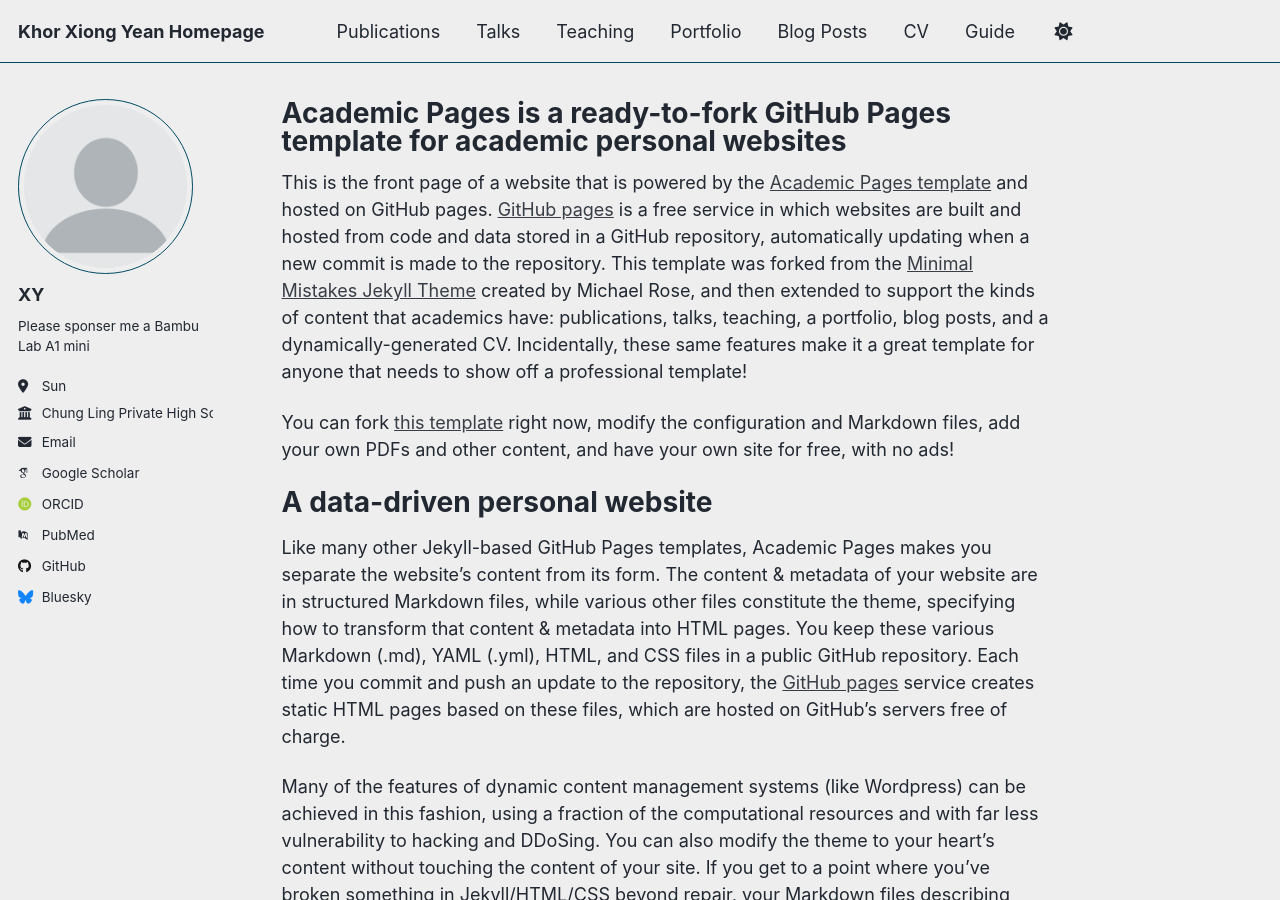
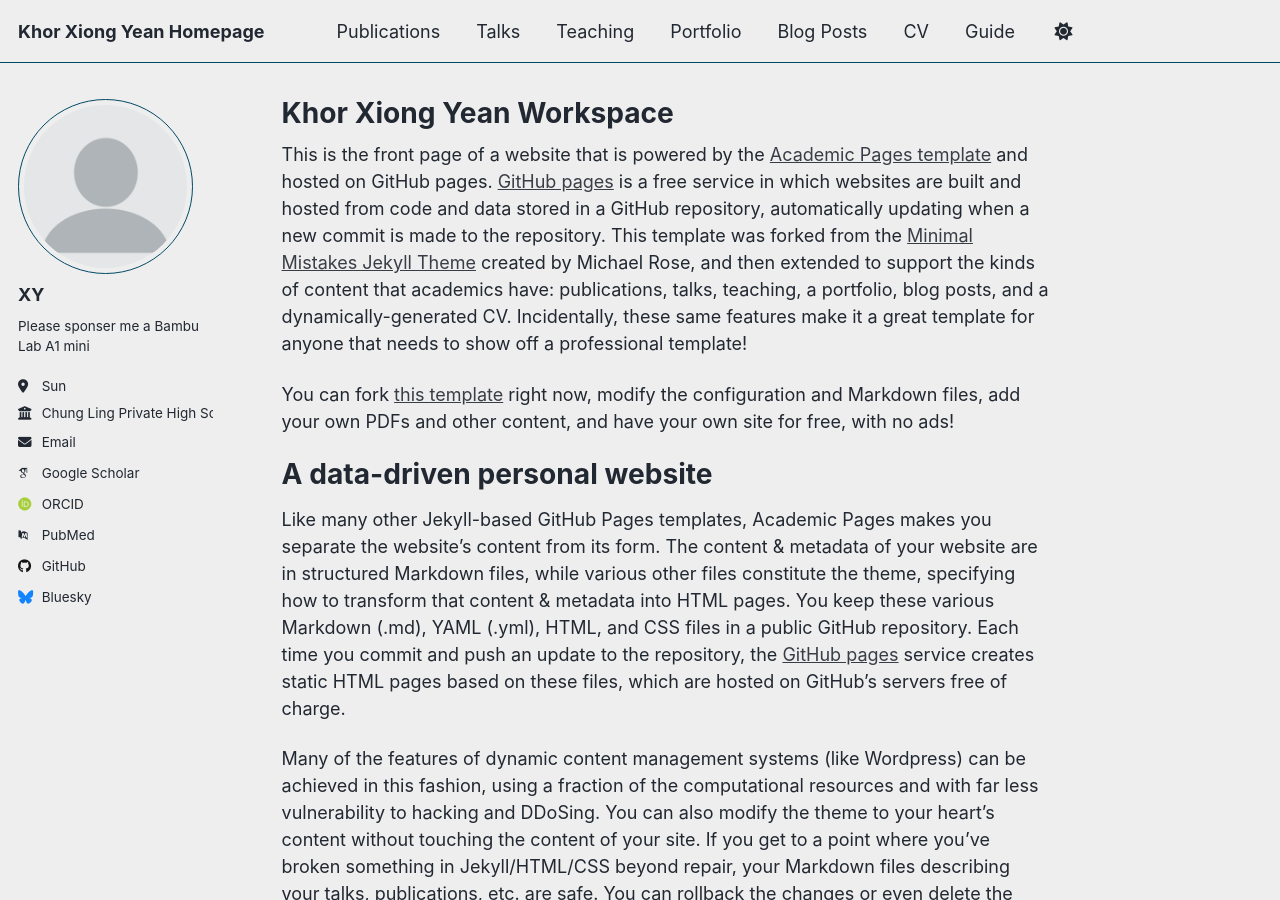
Before and after one commit to taty-pain/taty-pain.github.io, a Jekyll site: the page built from _pages/about.md, in a window 1280 px wide and 900 px high. Built offline with Jekyll 4.4.1, drawn with Linux system fonts in a browser that asks for light colours; some web fonts are replaced; a script that is not in the unit is left out.

Commit message:
About me page try

```diff
--- a/_pages/about.md
+++ b/_pages/about.md
@@ -1,6 +1,6 @@
 ---
 permalink: /
-title: "Academic Pages is a ready-to-fork GitHub Pages template for academic personal websites"
+title: "Khor Xiong Yean Workspace"
 author_profile: true
 redirect_from:
   - /about/
```
